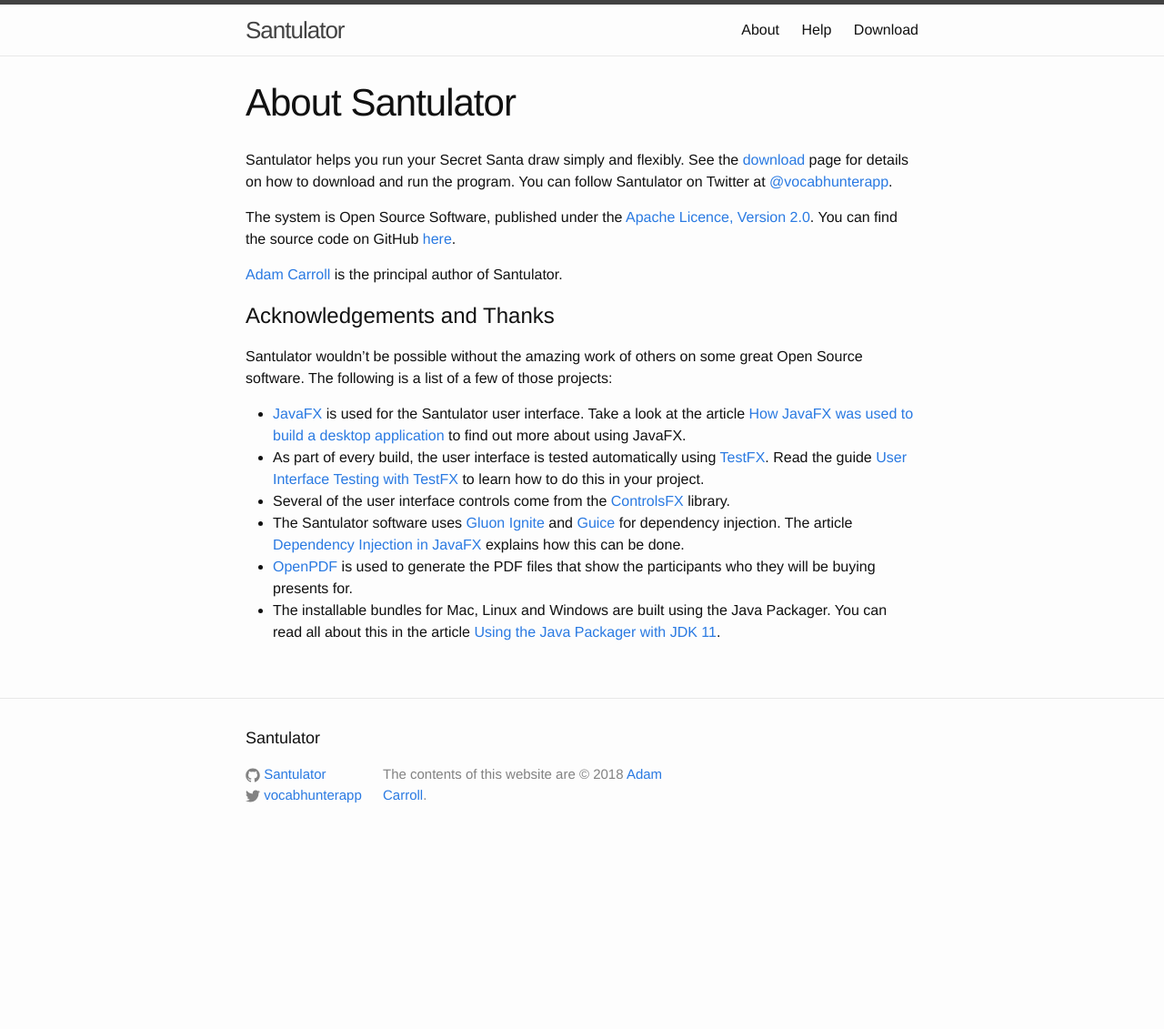
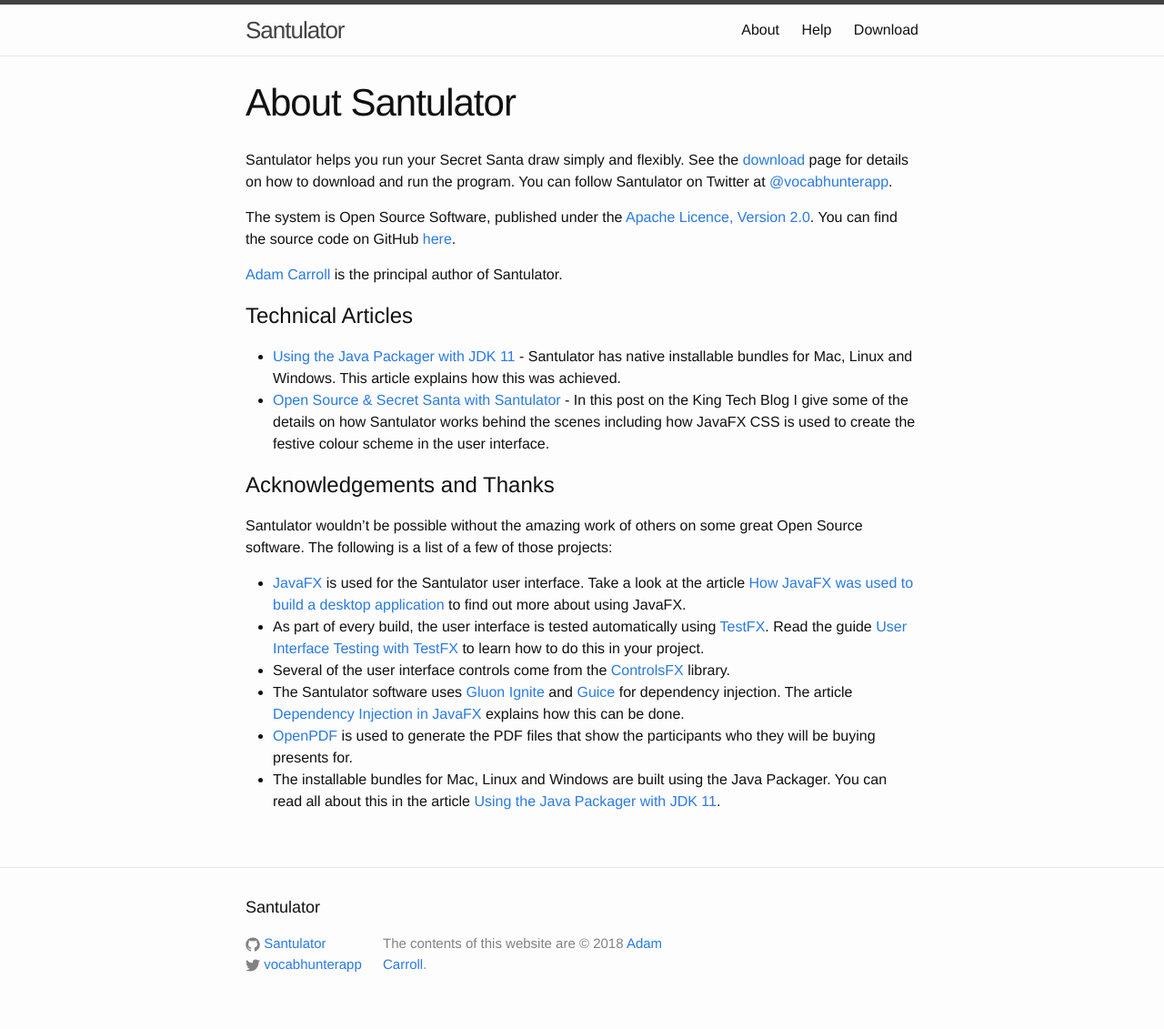
Before and after one commit to Santulator/santulator.github.io, a Jekyll site: the page built from about.md, in a window 1280 px wide. Shown: the whole page at 91% size. Built offline with Jekyll 4.4.1, drawn with Linux system fonts in a browser that asks for light colours; before the commit the page ends 945 px from its top, so only the background shows below that.

Commit message:
Added a technical articles section to the about page

```diff
--- a/about.md
+++ b/about.md
@@ -13,6 +13,11 @@
 The system is Open Source Software, published under the [Apache Licence, Version 2.0].  You can find the source code on GitHub [here][GitHub].
 
 [Adam Carroll] is the principal author of Santulator.
+
+# Technical Articles
+
+* [Using the Java Packager with JDK 11] - Santulator has native installable bundles for Mac, Linux and Windows.  This article explains how this was achieved.
+* [Open Source & Secret Santa with Santulator] - In this post on the King Tech Blog I give some of the details on how Santulator works behind the scenes including how JavaFX CSS is used to create the festive colour scheme in the user interface.
 
 # Acknowledgements and Thanks
 
@@ -34,6 +39,7 @@
 [User Interface Testing with TestFX]:https://medium.com/@adam_carroll/user-interface-testing-with-testfx-5747ba02b0ec
 [Dependency Injection in JavaFX]:https://vocabhunter.github.io/2016/11/13/JavaFX-Dependency-Injection.html
 [Using the Java Packager with JDK 11]:https://medium.com/@adam_carroll/java-packager-with-jdk11-31b3d620f4a8
+[Open Source & Secret Santa with Santulator]:https://medium.com/techking/open-source-secret-santa-with-santulator-9101972359fc
 
 [JavaFX]:https://openjfx.io/
 [ControlsFX]:http://fxexperience.com/controlsfx/
```
